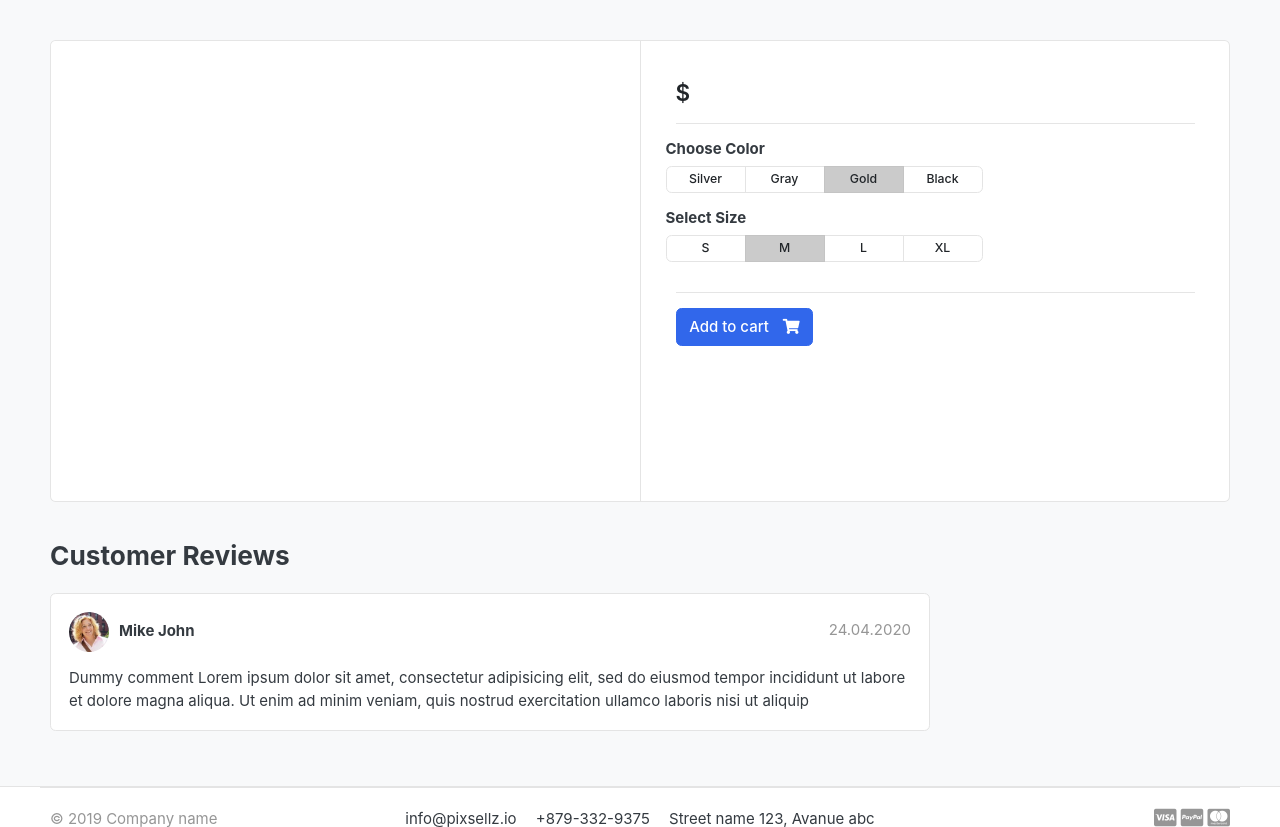
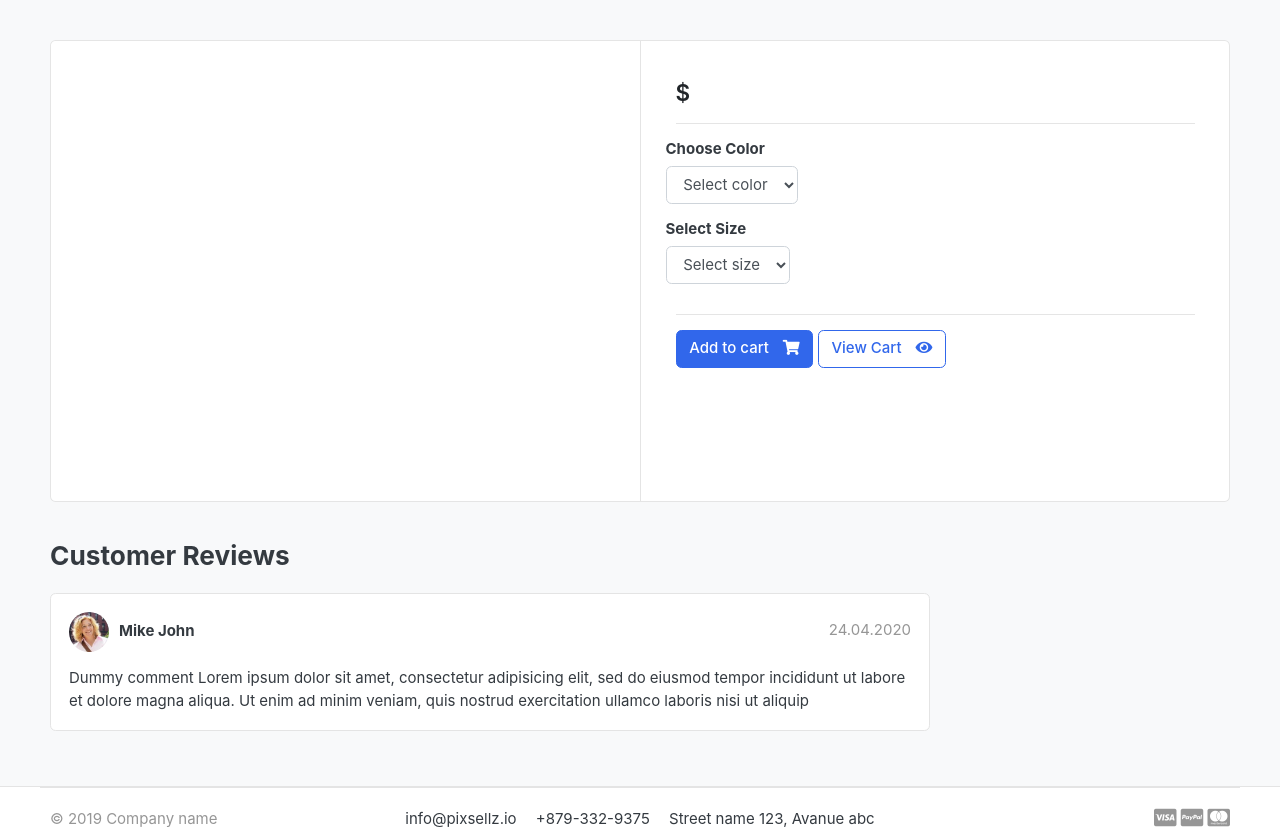
Before and after one commit to Nazar-Pichak/e-commerce-django, a Django app: template templates/store/product_detail.html in a window 1280 px wide. Shown: the part 118-945 px from the top of the page. Run offline with Django 3.2, Linux system fonts and the light colour scheme; the template is opened without the code that fills it, so the values that code supplies are empty; some libraries are stand-ins or nearby versions; some web fonts are replaced.

Commit message:
store and carts functionality

```diff
--- a/carts/models.py
+++ b/carts/models.py
@@ -1,5 +1,5 @@
 from django.db import models
-from store.models import Product
+from store.models import Product, Variation
 # Create your models here.
 
 class Cart(models.Model):
@@ -12,6 +12,7 @@ class Cart(models.Model):
 
 class CartItem(models.Model):
     product = models.ForeignKey(Product, on_delete=models.CASCADE)
+    variations = models.ManyToManyField(Variation, blank=True)
     cart = models.ForeignKey(Cart, on_delete=models.CASCADE)
     quantity = models.IntegerField()
     is_active = models.BooleanField(default=True)
@@ -19,5 +20,5 @@ class CartItem(models.Model):
     def sub_total(self):
         return self.product.price * self.quantity
 
-    def __str__(self) -> str:
+    def __unicode__(self) -> str:
         return self.product
--- a/carts/urls.py
+++ b/carts/urls.py
@@ -4,6 +4,6 @@ from . import views
 urlpatterns = [
     path('', views.cart, name='cart'),
     path('add_cart/<int:product_id>/', views.add_cart, name='add_cart'),
-    path('decrement_cart/<int:product_id>/', views.decrement_cart, name='decrement_cart'),
-    path('delete_cart/<int:product_id>/', views.delete_cart, name='delete_cart'),
+    path('delete_cart/<int:product_id>/<int:cart_item_id>/', views.delete_cart, name='delete_cart'),
+    path('delete_cart_item/<int:product_id>/<int:cart_item_id>/', views.delete_cart_item, name='delete_cart_item'),
 ]
--- a/carts/views.py
+++ b/carts/views.py
@@ -1,9 +1,12 @@
-from django.shortcuts import render, redirect
-from store.models import Product
+from django.shortcuts import render, redirect, get_object_or_404
+from store.models import Product, Variation
 from . models import Cart, CartItem
 from django.core.exceptions import ObjectDoesNotExist
 
+from django.http import HttpResponse
+
 # Create your views here.
+
 
 def _cart_id(request):
     cart = request.session.session_key
@@ -12,58 +15,92 @@ def _cart_id(request):
     return cart
 
 
+def add_cart(request, product_id):
+    product = Product.objects.get(id=product_id)
+    product_variation = []
+    if request.method == 'POST':
 
-def add_cart(request, product_id):
+        for item in request.POST:
+            key = item
+            value = request.POST[key]
 
-    product = Product.objects.get(id=product_id)
+            try:
+                variation = Variation.objects.get(
+                    product=product, variation_category__iexact=key, variation_value__iexact=value)
+                product_variation.append(variation)
+            except:
+                pass
 
     try:
         cart = Cart.objects.get(cart_id=_cart_id(request))
     except Cart.DoesNotExist:
         cart = Cart.objects.create(cart_id=_cart_id(request))
+        cart.save()
 
-    cart.save()
 
-    try:
-        cart_item = CartItem.objects.get(product=product, cart=cart)
-        cart_item.quantity += 1
-        cart_item.save()
-    except CartItem.DoesNotExist:
-        cart_item = CartItem.objects.create(product=product, quantity=1, cart=cart)
-        cart_item.save()
+    is_cart_item_exist = CartItem.objects.filter(
+        product=product, cart=cart).exists()
+
+    if is_cart_item_exist:
+
+        cart_item = CartItem.objects.filter(product=product, cart=cart)
+
+        existing_variation_list = []
+        id = []
+        for item in cart_item:
+            existing_variation = item.variations.all()
+            existing_variation_list.append(list(existing_variation))
+            id.append(item.id)
+
+        if product_variation in existing_variation_list:
+            index = existing_variation_list.index(product_variation)
+            item_id = id[index]
+            item = CartItem.objects.get(product=product, id=item_id)
+            item.quantity += 1
+            item.save()
+
+        else:
+
+            item = CartItem.objects.create(
+                product=product, quantity=1, cart=cart)
+            if len(product_variation) > 0:
+                item.variations.clear()
+                item.variations.add(*product_variation)
+                item.save()
+
+    else:
+
+        cart_item = CartItem.objects.create(
+            product=product, quantity=1, cart=cart)
+        if len(product_variation) > 0:
+            cart_item.variations.clear()
+            cart_item.variations.add(*product_variation)
+            cart_item.save()
 
     return redirect('cart')
 
 
-
-def decrement_cart(request, product_id):
-
-    product = Product.objects.get(id=product_id)
-
-    try:
-        cart = Cart.objects.get(cart_id=_cart_id(request))
-    except Cart.DoesNotExist:
-        cart = Cart.objects.create(cart_id=_cart_id(request))
-
-    cart.save()
-
-    try:
-        cart_item = CartItem.objects.get(product=product, cart=cart)
-        cart_item.quantity -= 1
-        if cart_item.quantity == -1 :
-            cart_item.quantity = 0
-        cart_item.save()
-    except CartItem.DoesNotExist:
-        cart_item = CartItem.objects.create(product=product, quantity=1, cart=cart)
-        cart_item.save()
-
+def delete_cart_item(request, product_id, cart_item_id):
+    cart = Cart.objects.get(cart_id=_cart_id(request))
+    product = get_object_or_404(Product, id=product_id)
+    cart_item = CartItem.objects.get(product=product, cart=cart, id=cart_item_id)
+    cart_item.delete()
     return redirect('cart')
 
 
-def delete_cart(request, product_id):
-    product = Product.objects.get(id=product_id)
-    product.delete()
-    product.save()
+def delete_cart(request, product_id, cart_item_id):
+    cart = Cart.objects.get(cart_id=_cart_id(request))
+    product = get_object_or_404(Product, id=product_id)
+    try:
+
+        cart_item = CartItem.objects.get(product=product, cart=cart, id=cart_item_id)
+        if cart_item.quantity > 1:
+            cart_item.quantity -= 1
+            cart_item.save()
+        else:
+            cart_item.delete()
+    except:
+        pass
     return redirect('cart')
 
 
@@ -81,7 +118,6 @@ def cart(request, total=0, quantity=0, cart_items=None):
 
         grand_total = total + tax
 
-
     except ObjectDoesNotExist:
         pass
 
--- a/store/urls.py
+++ b/store/urls.py
@@ -3,6 +3,7 @@ from . import views
 
 urlpatterns = [
     path('', views.store, name='store'),
-    path('<slug:category_slug>/', views.store, name='products_by_category'),
-    path('<slug:category_slug>/<slug:product_slug>/', views.product_detail, name='product_detail'),
+    path('category/<slug:category_slug>/', views.store, name='products_by_category'),
+    path('category/<slug:category_slug>/<slug:product_slug>/', views.product_detail, name='product_detail'),
+    path('search/', views.search, name='search'),
 ]
--- a/templates/includes/navbar.html
+++ b/templates/includes/navbar.html
@@ -48,9 +48,9 @@
         </div> <!-- col.// -->
         <a href="{% url "store" %}" class="btn btn-outline-primary">Store</a>
         <div class="col-lg  col-md-6 col-sm-12 col">
-            <form action="#" class="search">
+            <form action="{% url "search" %}" class="search" method="GET">
                 <div class="input-group w-100">
-                    <input type="text" class="form-control" style="width:60%;" placeholder="Search">
+                    <input type="text" class="form-control" style="width:60%;" placeholder="Search" name="keyword" >
 
                     <div class="input-group-append">
                       <button class="btn btn-primary" type="submit">
--- a/templates/store/product_detail.html
+++ b/templates/store/product_detail.html
@@ -1,131 +1,99 @@
-{% extends "base.html" %}
+{% extends 'base.html' %}
 {% load static %}
 
 {% block content %}
-
   <section class="section-content padding-y bg">
     <div class="container">
-
       <!-- ============================ COMPONENT 1 ================================= -->
       <div class="card">
         <div class="row no-gutters">
           <aside class="col-md-6">
             <article class="gallery-wrap">
               <div class="img-big-wrap">
-           <a href="#"><img src="{{ single_product.image.url }}"></a>
+                <a href="#"><img src="{{ single_product.image.url }}" /></a>
               </div> <!-- img-big-wrap.// -->
-
             </article> <!-- gallery-wrap .end// -->
           </aside>
+
           <main class="col-md-6 border-left">
+
+            <form action="{% url 'add_cart' single_product.id %}" method="POST" >
+              {% csrf_token %}
+
             <article class="content-body">
-
               <h2 class="title">{{ single_product.product_name }}</h2>
 
               <div class="mb-3">
-            <var class="price h4">$ {{single_product.price}} </var>
+                <var class="price h4">$ {{ single_product.price }}</var>
               </div>
 
-        <p>{{single_product.description}}</p>
-
-
+              <p>{{ single_product.description }}</p>
 
               <hr>
               <div class="row">
                 <div class="item-option-select">
                   <h6>Choose Color</h6>
-                <div class="btn-group btn-group-sm btn-group-toggle" data-toggle="buttons">
-                  <label class="btn btn-light">
-                    <input type="radio" name="radio_color"> Silver
-                  </label>
-                  <label class="btn btn-light">
-                    <input type="radio" name="radio_color" > Gray
-                  </label>
-                  <label class="btn btn-light active">
-                    <input type="radio" name="radio_color checked"> Gold
-                  </label>
-                  <label class="btn btn-light">
-                    <input type="radio" name="radio_color"> Black
-                  </label>
-                </div>
+                    <select name="color" class="form-control" required >
+                      <option value="" disabled selected >Select color</option>
+                      {% for color in single_product.variation_set.colors %}
+                        <option value="{{color.variation_value | lower}}"> {{color.variation_value | capfirst}} </option>
+                      {% endfor %}
+
+                    </select>
                 </div>
               </div> <!-- row.// -->
               <div class="row">
                 <div class="item-option-select">
                   <h6>Select Size</h6>
-                <div class="btn-group btn-group-sm btn-group-toggle" data-toggle="buttons">
-                  <label class="btn btn-light">
-                    <input type="radio" name="radio_color"> S
-                  </label>
-                  <label class="btn btn-light active">
-                    <input type="radio" name="radio_color" checked> M
-                  </label>
-                  <label class="btn btn-light">
-                    <input type="radio" name="radio_color"> L
-                  </label>
-                  <label class="btn btn-light">
-                    <input type="radio" name="radio_color"> XL
-                  </label>
-                </div>
+                  <select name="size" class="form-control" required >
+                    <option value="" disabled selected >Select size</option>
+                    {% for size in single_product.variation_set.sizes  %}
+                      <option value="{{size.variation_value | lower}}"> {{size.variation_value | capfirst}} </option>
+                    {% endfor %}
+
+                  </select>
                 </div>
               </div> <!-- row.// -->
-        <hr>
+              <hr />
 
-        {% if single_product.stock <= 0  %}
-            <h5 class="text-danger" >Out of stock<h5/>
+              {% if single_product.stock <= 0 %}
+                <h5 class="text-danger">Out of stock</h5>
               {% else %}
-            {% if in_cart %}
-              <a href="" class="btn  btn-success"> <span class="text">Added to cart</span> <i class="fas fa-check"></i></a>
-              <a href="{% url "cart" %}" class="btn  btn-outline-primary"> <span class="text">View Cart</span> <i class="fas fa-eye"></i></a>
-            {% else %}
-              <a href="{% url "add_cart" single_product.id %}" class="btn  btn-primary"> <span class="text">Add to cart</span> <i class="fas fa-shopping-cart"></i></a>
+                  <button type="submit" class="btn btn-primary"><span class="text">Add to cart</span> <i class="fas fa-shopping-cart"></i></button>
+                  <a href="{% url 'cart' %}" class="btn btn-outline-primary"><span class="text">View Cart</span> <i class="fas fa-eye"></i></a>
               {% endif %}
+            </article> <!-- product-info-aside .// -->
 
-        {% endif %}
+          </form>
 
-        </article> <!-- product-info-aside .// -->
           </main> <!-- col.// -->
         </div> <!-- row.// -->
       </div> <!-- card.// -->
       <!-- ============================ COMPONENT 1 END .// ================================= -->
 
-    <br>
+      <br />
 
       <div class="row">
         <div class="col-md-9">
-
           <header class="section-heading">
-            <h3>Customer Reviews </h3>
-
+            <h3>Customer Reviews</h3>
           </header>
 
           <article class="box mb-3">
             <div class="icontext w-100">
-                <img src="{% static './images/avatars/avatar1.jpg' %}" class="img-xs icon rounded-circle">
+              <img src="{% static './images/avatars/avatar1.jpg' %}" class="img-xs icon rounded-circle" />
               <div class="text">
-                    <span class="date text-muted float-md-right">24.04.2020 </span>
-                    <h6 class="mb-1">Mike John </h6>
-
+                <span class="date text-muted float-md-right">24.04.2020</span>
+                <h6 class="mb-1">Mike John</h6>
               </div>
             </div> <!-- icontext.// -->
             <div class="mt-3">
-                <p>
-                    Dummy comment Lorem ipsum dolor sit amet, consectetur adipisicing elit, sed do eiusmod
-                    tempor incididunt ut labore et dolore magna aliqua. Ut enim ad minim veniam,
-                    quis nostrud exercitation ullamco laboris nisi ut aliquip
-                </p>
+              <p>Dummy comment Lorem ipsum dolor sit amet, consectetur adipisicing elit, sed do eiusmod tempor incididunt ut labore et dolore magna aliqua. Ut enim ad minim veniam, quis nostrud exercitation ullamco laboris nisi ut aliquip</p>
             </div>
           </article>
-
-
-
         </div> <!-- col.// -->
       </div> <!-- row.// -->
-
-
-    </div> <!-- container .//  -->
+    </div> <!-- container .// -->
   </section>
   <!-- ========================= SECTION CONTENT END// ========================= -->
-
-
-{% endblock  %}
+{% endblock %}
```
Also changed, not shown: carts/admin.py (+11 -2 lines), store/admin.py (+9 -1 lines), store/models.py (+27 -0 lines), store/views.py (+32 -2 lines), templates/store/cart.html (+14 -4 lines), templates/store/store.html (+78 -52 lines), carts/migrations/0002_cartitem_variations.py (added), store/migrations/0002_productvariation.py (added), store/migrations/0003_auto_20231224_1411.py (added). Lines whose indentation alone changed are shown as unchanged.
